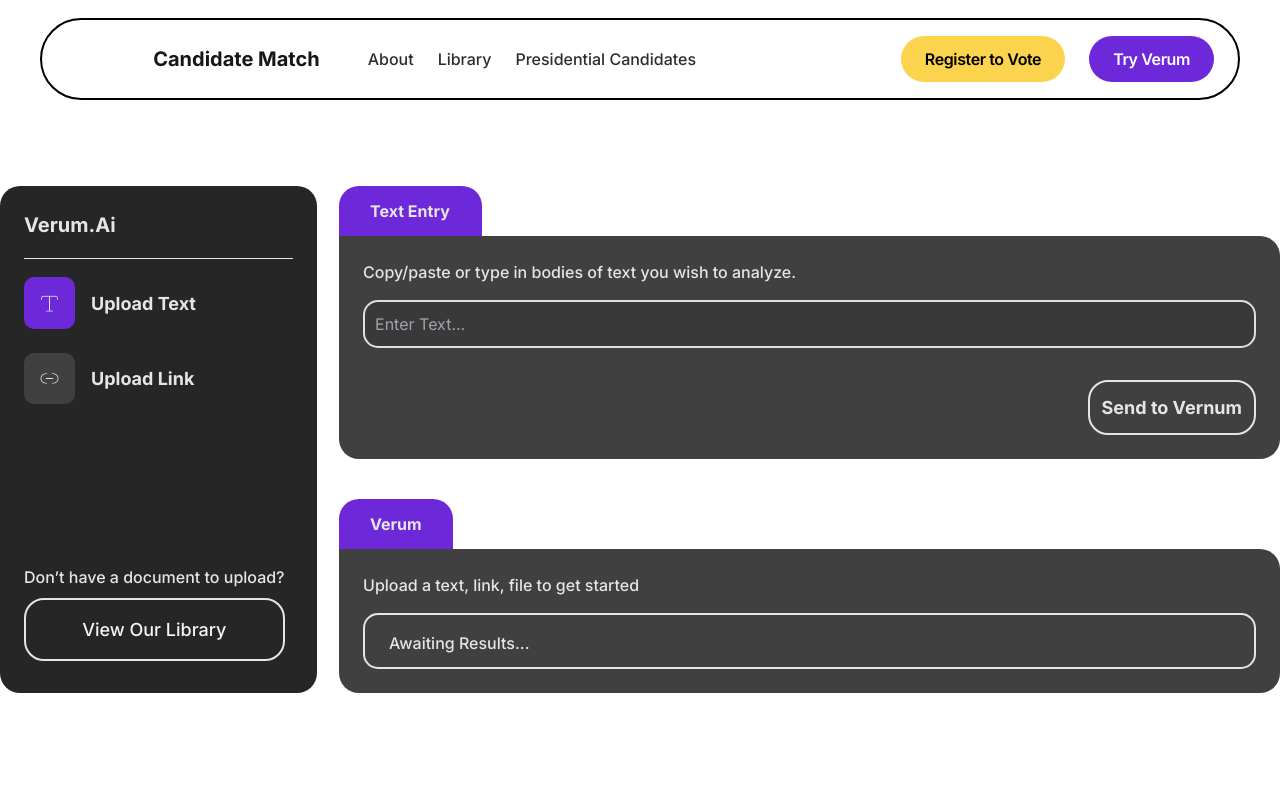
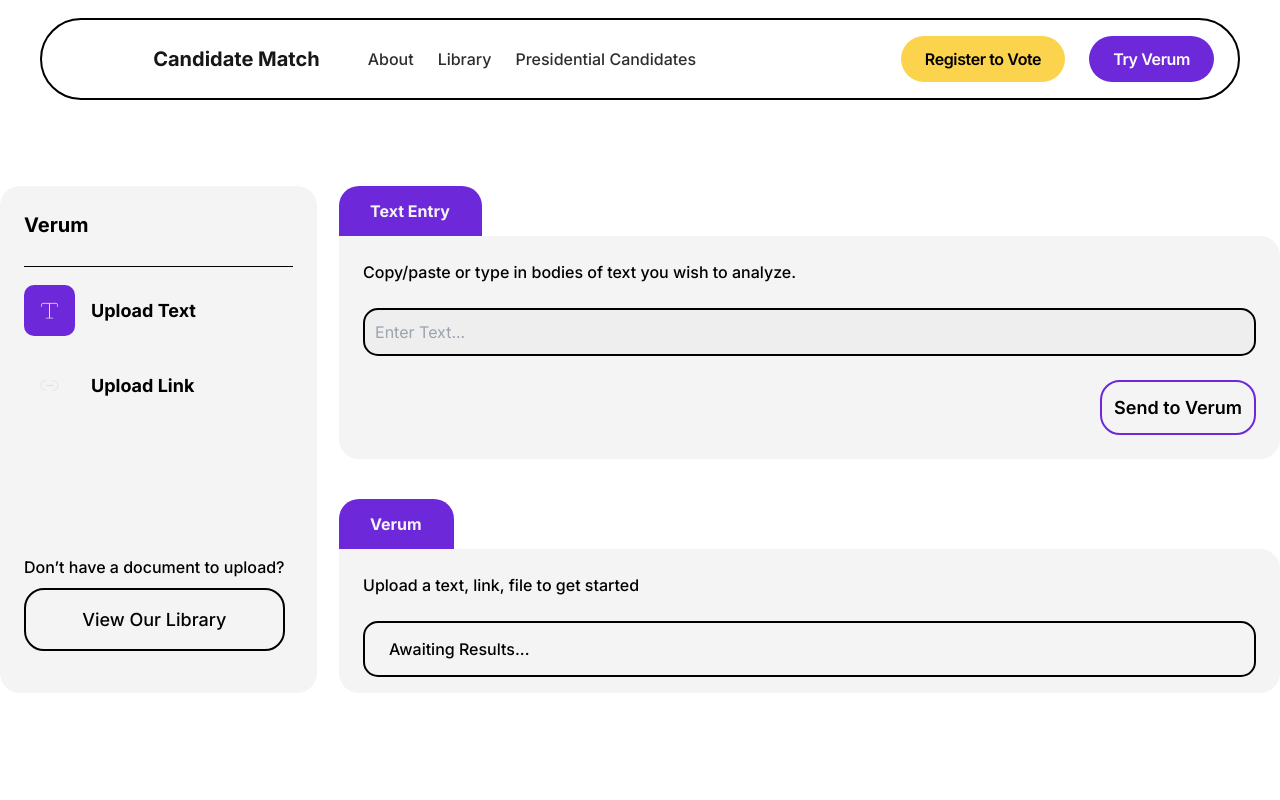
Before and after one commit to Akshat30/political-analyst, a Next.js app in the folder web-app/: page /upload-text in a window 1280 px wide. Shown: the top 800 px of the page. Built offline with nearby package versions, Linux system fonts and the light colour scheme.

Commit message:
upload text styling

```diff
--- a/web-app/app/about/page.js
+++ b/web-app/app/about/page.js
@@ -72,7 +72,7 @@
             </div>
           </div>
         </div>
-        <div className="mt-20 bg-gray-100">
+        <div className="bg-gray-100">
           <div className="ml-12 px-20 mt-6">
             <h1 className="text-indigo-400 text-lg font-bold">Our Mission</h1>
             <h1 className="mt-2 text-[#131313] text-4xl font-bold">
@@ -90,7 +90,7 @@
             </div>
           </div>
         </div>
-        <div className="mt-20 bg-gray-100">
+        <div className="bg-gray-100">
           <div className="ml-12 px-20 mt-6">
             <h1 className="text-indigo-400 text-lg font-bold">
               How Verum works
@@ -109,7 +109,6 @@
             </div>
           </div>
         </div>
-        <div className="mt-20 bg-gray-100">
           <div className="ml-12 px-20 mt-6">
             <h1 className="text-indigo-400 text-lg font-bold">Hello there!</h1>
             <h1 className="mt-2 text-[#131313] text-4xl font-bold">
@@ -171,7 +170,6 @@
               />
             </div>
           </div>
-        </div>
       </div>
     </>
   );
--- a/web-app/app/upload-text/page.js
+++ b/web-app/app/upload-text/page.js
@@ -1,206 +1,152 @@
 "use client";
 
-import './upload-text-styles.css';
-import React, { useState } from 'react';
-import InputField from '../components/input-field.client';
+import "./upload-text-styles.css";
+import React, { useState } from "react";
+import InputField from "../components/input-field.client";
 //import BiasDetector from '../api/gpt.mjs'
 import validator from "validator"; // check urls
 import axios from "axios"; // api call
 import cheerio from "cheerio"; // parse html code from rev.com
-import Image from 'next/image'
-import text_symbol from './text.png'
-import link_symbol from './link.png'
-import Link from 'next/link';
-
+import Image from "next/image";
+import text_symbol from "./text.png";
+import link_symbol from "./link.png";
+import Link from "next/link";
+import { sendLink } from "/app/analysis/analysis.js";
+import { sendLinkToAPI } from "/app/analysis/analysis.js";
 
 function TryVernum() {
+  const [inputText, setInputText] = useState("");
+  const [response, setResponse] = useState("Awaiting Results...");
 
-    const [inputText, setInputText] = useState('');
-    // const biasDetector = new BiasDetector();
-
-    // const handleButtonClick = async () => {
-    //   try {
-    //     const transcript = await biasDetector.getTranscript(inputText);
-    //     console.log(transcript);
-    //   } catch (error) {
-    //     console.error('Error getting transcript:', error);
-    //   }
-    // };
-    // const handleButtonClick = async () => {
-    //   console.log('handle click')
-    //   try {
-    //     const response = await fetch(`/api/getTranscript?url=${encodeURIComponent(inputText)}`);
-    //     const data = await response.json();
-    //     console.log(data.transcript);
-    //   } catch (error) {
-    //     console.error('Error getting transcript:', error);
-    //   }
-    // };
   const handleButtonClick = async () => {
-      if (validator.isURL(inputText) === false) {
-        console.log("\n" + url + " is not a valid URL.");
-        process.exit();
+    try {
+      const data = await sendLinkToAPI(inputText);
+      setResponse(data);
+    } catch (err) {
+      console.log(err.message);
     }
-
-      if (inputText.includes("rev.com")) {
-        console.log("\n[Using hard-coded Cheerio function for rev]\n");
-        try {
-          // Fetch the HTML content
-          const response = await axios.get(inputText);
-
-          // Load the HTML content into Cheerio
-          const $ = cheerio.load(response.data);
-
-          // Find all div elements with the specified class
-          const divTags = $("div.fl-callout-text");
-
-          // Extract and format the text
-          let formattedText = "";
-
-          divTags.each((index, element) => {
-            const text = $(element).text().trim();
-            if (text) {
-              // Add two newline characters to separate transcript entries
-              formattedText += text + "\n\n";
-            }
-          });
-
-          console.log(formattedText);
-        } catch (error) {
-          console.error("Error fetching or parsing the HTML:", error);
-          return null;
-        }
-      } else {
-        // extactor api
-        console.log("\n[Using extractor API]\n");
-        const extractApi = process.env.EXTRACTER_API_KEY;
-        const endpoint = "https://extractorapi.com/api/v1/extractor";
-        const params = `apikey=${extractApi}&url=${inputText}`;
-        const response = await fetch(endpoint + "?" + params);
-        const data = await response.json();
-
-        console.log(data.text); // Assuming "text" is the key in the response containing the transcript
-      }
-    }
-
+  };
 
   return (
     <>
-      {/* <div className='title'>
-        Verum / Bias Identifier
+      <div className="w-full h-full py-3 flex flex-col items-center gap-[335px]">
+        <div className="w-full max-w-[1328px] h-[507px] flex items-start gap-[22px]">
+          {/* Left Column */}
+          <div className="w-[414px] h-full p-6 bg-zinc-100 rounded-[20px] flex flex-col items-start gap-2.5">
+            <div className="text-black text-xl font-bold leading-normal mb-2">
+              Verum
             </div>
-      <div className='text-entry-container'>
-        Enter the link to a transcript/article:
-        <InputField
-          placeholder="ex: rev.com/blog/transcripts"
-          style={{
-            width: '100%',
-            borderRadius: '15px',
-            border: '2px solid var(--headings, #8B8888)',
-            display: 'flex',
-            flexDirection: 'column',
-            alignItems: 'flex-start',
-            gap: '10px',
-          }}
-          className="input-link"
-          inputText={inputText}
-          setInputText={setInputText}
+            <div className="w-full border-b border-black my-2"></div>
+
+            <div className="flex flex-col items-start gap-16">
+              <div className="flex flex-col items-start gap-6">
+                {["text", "link"].map((type, idx) => (
+                  <Link
+                    href={`/upload-${type}`}
+                    className="flex items-center gap-4"
+                    key={idx}
+                  >
+                    <div
+                      className={`w-[51px] h-[51px] p-[15px] bg-${
+                        type === "link" ? "neutral" : "violet"
+                      }-700 rounded-[10px] flex items-center gap-2.5`}
+                    >
+                      <Image
+                        src={type === "text" ? text_symbol : link_symbol}
+                        alt={type}
+                        width={800}
+                        height={800}
                       />
-
-        <div style={{ alignSelf: 'flex-end'}}>
-          <button class="bg-blue-500 hover:bg-blue-700 text-white font-bold py-2 px-4 rounded-full"
-          Name>
-            Send to Verum
-          </button>
+                    </div>
+                    <div className="text-black text-lg font-bold leading-normal">
+                      Upload {type.charAt(0).toUpperCase() + type.slice(1)}
+                    </div>
+                  </Link>
+                ))}
               </div>
 
-      </div> */}
-
-      <div className="w-full h-full py-3 flex flex-col items-center gap-[335px] ">
-        <div className="w-full max-w-[1328px] h-[507px] flex items-start gap-[22px]">
-          <div className="w-[414px] h-full p-6 bg-neutral-800 rounded-[20px] flex flex-col items-start gap-2.5">
-            <div className="flex items-center gap-4">
-              <div className="text-neutral-200 text-xl font-bold leading-normal">Verum.Ai</div>
+              {/* Separate flex container for the bottom sections */}
+              <div className="flex flex-col items-center gap-[9px] pt-20">
+                <div className="text-center text-black text-base font-medium">
+                  Don’t have a document to upload?
                 </div>
-            <div className="w-full border-b border-neutral-200 my-2"></div>
-            <div className="h-[407px] flex flex-col items-start gap-16">
-              <div className="flex flex-col items-start gap-9">
-                <div className="flex flex-col items-start gap-6">
-                  <div className="flex items-center gap-4">
-                    <div className="w-[51px] h-[52px] p-[15px] bg-violet-700 rounded-[10px] flex items-center gap-2.5">
-                      <Image src={text_symbol} alt="r" width={800} height={800}/>
-                    </div>
-                    <div className="text-neutral-200 text-lg font-bold leading-normal">Upload Text</div>
-                  </div>
-                  <Link href="/upload-link" className="flex items-center gap-4">
-                    <div className="w-[51px] h-[51px] p-[15px] bg-neutral-700 rounded-[10px] flex items-center gap-2.5">
-                    <Image src={link_symbol} alt="r" width={800} height={800}/>
-                    </div>
-                    <div className="text-neutral-200 text-lg font-bold leading-normal">Upload Link</div>
-                  </Link>
-                </div>
-              </div>
-            </div>
-            <div className="py-2 rounded-[10px] flex flex-col items-center gap-[9px]">
-              <div className="text-center text-neutral-200 text-base font-medium leading-normal">Don’t have a document to upload?</div>
-              <div className="w-full px-9 py-4 rounded-[20px] border-2 border-neutral-200 flex items-center justify-center ">
-                <div className="justify-center text-gray-100 text-lg font-medium leading-normal">View Our Library</div>
-              </div>
-            </div>
-          </div>
-          <div className="w-full flex flex-col items-start gap-10">
-            <div className="w-full flex flex-col items-start">
-              <div className=" h-[50px] pl-[31px] pr-8 py-[13px] bg-violet-700 rounded-t-[20px] flex items-center">
-                <div className="text-neutral-200 text-base font-bold leading-normal">Text Entry</div>
-              </div>
-              <div className="w-full h-[223px] p-6 bg-neutral-700 rounded-b-[20px] rounded-r-[20px] flex flex-col items-start gap-6">
-                <div className="w-full h-24 flex flex-col items-start gap-4">
-                  <div className="text-neutral-200 text-base font-medium leading-normal">Copy/paste or type in bodies of text you wish to analyze.</div>
-                  <InputField className="input-link w-full h-14 px-6 py-4 rounded-[15px] border-2 border-neutral-200 flex items-start"
-                  placeholder="Enter Text..."
-                  style={{
-                    width: '100%',
-                    borderRadius: '15px',
-                    border: '2px solid var(--text, #E0E0E0)',
-                    backgroundColor: '#393939',
-                    display: 'flex',
-                    flexDirection: 'column',
-                    alignItems: 'flex-start',
-                    gap: '10px',
-                    paddingLeft: '1em'
-                  }}
-                  inputText={inputText}
-                  setInputText={setInputText}>
-                  </InputField>
-                </div>
-                <div className="w-full flex items-center justify-end gap-2.5">
-                  <div className="p-3 rounded-[20px] border-2 border-neutral-200 flex items-center gap-4">
-                    <button className="text-neutral-200 text-lg font-bold leading-normal">Send to Vernum</button>
-                  </div>
-                </div>
-              </div>
-            </div>
-            <div className="w-full h-[194px] flex flex-col items-start">
-              <div className=" px-[31px] py-[13px] bg-violet-700 rounded-t-[20px] flex items-center gap-2.5">
-                <div className="text-neutral-200 text-base font-bold leading-normal">Verum</div>
-              </div>
-              <div className="w-full h-36 p-6 bg-neutral-700 rounded-b-[20px] rounded-r-[20px] flex flex-col items-start gap-6">
-                <div className="w-full h-24 flex flex-col items-start gap-4">
-                  <div className="text-neutral-200 text-base font-medium leading-normal">Upload a text, link, file to get started</div>
-                  <div className="w-full h-14 px-6 py-4 rounded-[15px] border-2 border-neutral-200 flex items-start">
-                    <div className="text-neutral-200 text-base font-medium leading-normal">Awaiting Results...</div>
-                  </div>
-                </div>
+                <div className="w-full px-9 py-4 rounded-[20px] border-2 border-black flex items-center justify-center ">
+                  <div className="justify-center text-black text-lg font-medium leading-normal">
+                    View Our Library
                   </div>
                 </div>
               </div>
             </div>
           </div>
 
+          {/* Right Column */}
+          <div className="w-full flex flex-col items-start gap-10">
+            {["Text Entry", "Verum"].map((title, idx) => (
+              <div className="w-full flex flex-col items-start" key={idx}>
+                <div
+                  className={`h-[50px] pl-[31px] pr-8 py-[13px] bg-violet-700 rounded-t-[20px] flex items-center`}
+                >
+                  <div className="text-zinc-100 text-base font-bold leading-normal">
+                    {title}
+                  </div>
+                </div>
+                <div
+                  className={`w-full ${
+                    title === "Text Entry" ? "h-[223px]" : "h-36"
+                  } p-6 bg-zinc-100 rounded-b-[20px] rounded-r-[20px] flex flex-col items-start gap-6`}
+                >
+                  <div className="text-black text-base font-medium leading-normal">
+                    {title === "Text Entry"
+                      ? "Copy/paste or type in bodies of text you wish to analyze."
+                      : "Upload a text, link, file to get started"}
+                  </div>
 
+                  {title === "Text Entry" ? (
+                    <InputField
+                      className="input-link w-full h-14 px-6 py-4 rounded-[15px] border-2 border-black flex items-start"
+                      placeholder="Enter Text..."
+                      inputText={inputText}
+                      setInputText={setInputText}
+                      style={{
+                        width: "100%",
+                        borderRadius: "15px",
+                        border: "2px solid black",
+                        backgroundColor: "#EEEEEE",
+                        display: "flex",
+                        flexDirection: "column",
+                        alignItems: "flex-start",
+                        gap: "10px",
+                        paddingLeft: "1em",
+                      }}
+                    />
+                  ) : (
+                    <div className="w-full h-14 px-6 py-4 rounded-[15px] border-2 border-black flex items-center">
+                      <div className="text-black text-base font-medium leading-normal">
+                        {response}
+                      </div>
+                    </div>
+                  )}
+
+                  {title === "Text Entry" && (
+                    <div className="w-full flex items-center justify-end gap-2.5">
+                      <div className="p-3 rounded-[20px] border-2 border-violet-700 hover:bg-violet-200 flex items-center gap-4">
+                        <button
+                          className="text-black text-lg font-semibold leading-normal"
+                          onClick={handleButtonClick}
+                        >
+                          Send to Verum
+                        </button>
+                      </div>
+                    </div>
+                  )}
+                </div>
+              </div>
+            ))}
+          </div>
+        </div>
+      </div>
     </>
   );
-
 }
 
 export default TryVernum;
```
Lines whose indentation alone changed are shown as unchanged.
